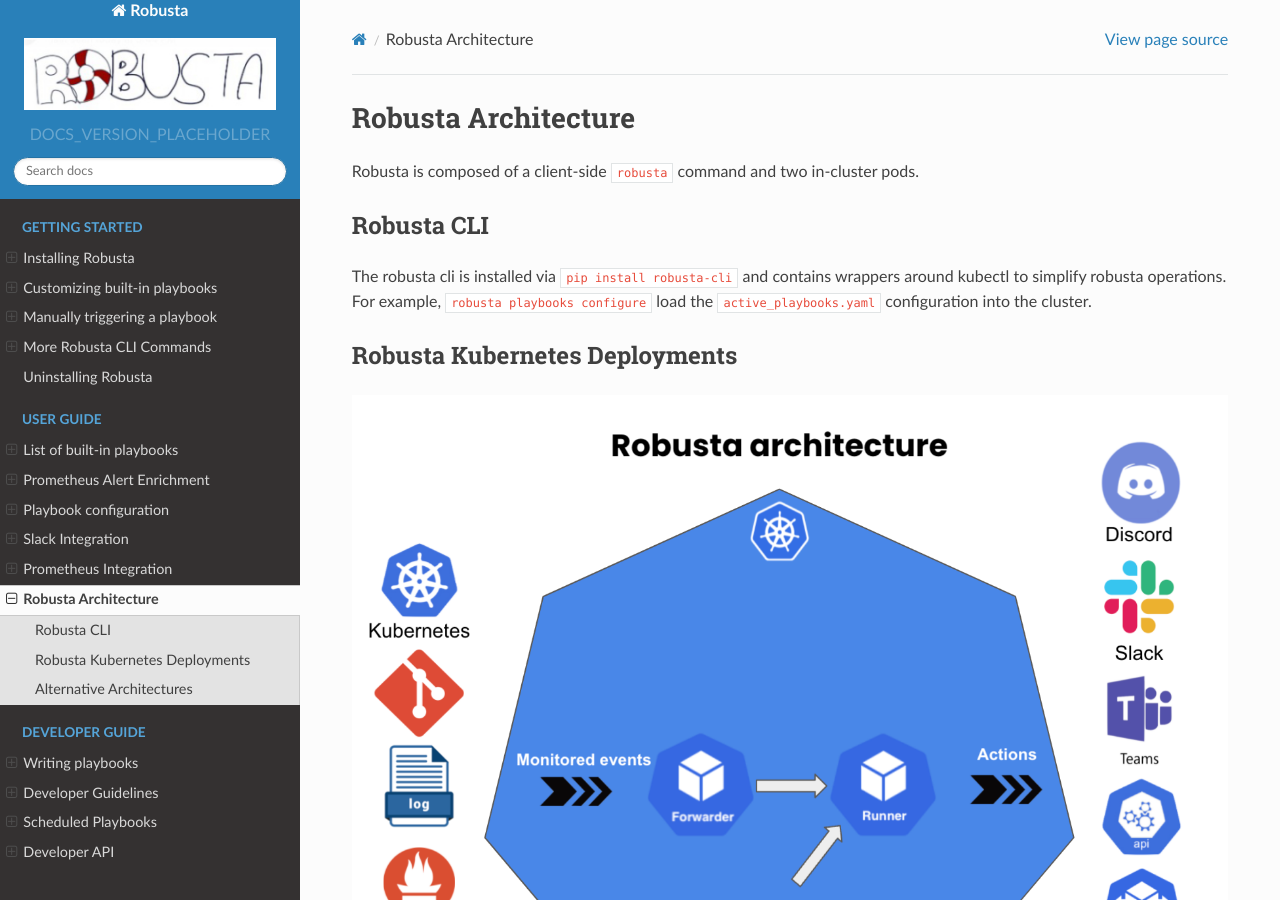
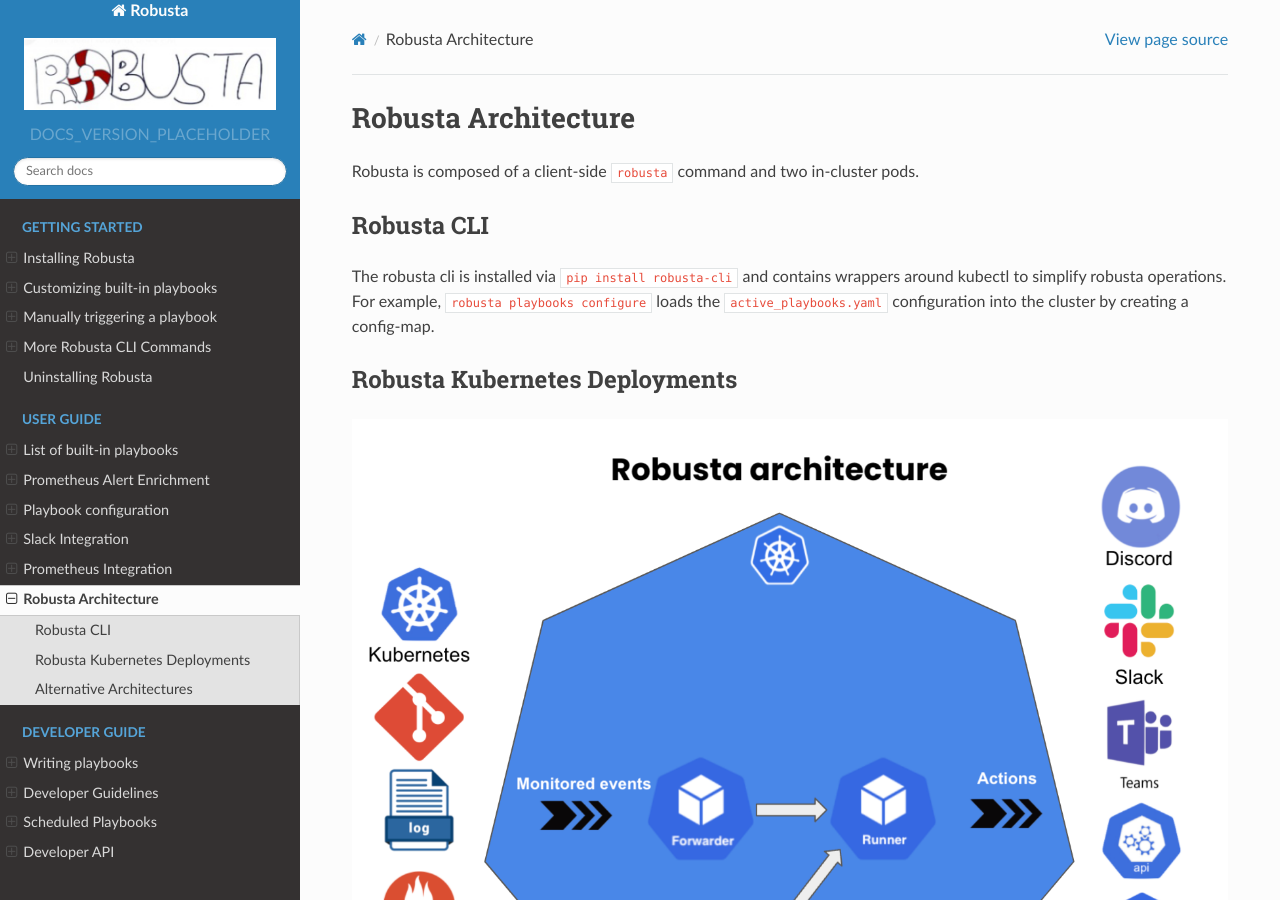
Before and after one commit to robusta-dev/robusta, a Sphinx documentation site: the page built from docs/user-guide/architecture.rst, in a window 1280 px wide and 900 px high. Built offline with Sphinx 7.4.7 and the Read the Docs theme 2.0.0, drawn with Linux system fonts in a browser that asks for light colours.

Commit message:
CR fixes

```diff
--- a/docs/getting-started/customization.rst
+++ b/docs/getting-started/customization.rst
@@ -6,7 +6,7 @@ Lets see how we can customize the broad collection of builtin playbooks.
 
 Setting up a playbooks directory
 -------------------------------------------------------------
-Robusta come with builtin `playbooks`
+Robusta comes with builtin `playbooks`
 Each ``playbook`` is a python script. Once loaded, it can be activated by including it in the ``active_playbooks.yaml`` file.
 The python defines the *available* playbooks and the yaml activates them.
 
--- a/docs/getting-started/uninstallation.rst
+++ b/docs/getting-started/uninstallation.rst
@@ -1,4 +1,4 @@
 Uninstalling Robusta
 #####################
 
-Robusta is installed using ``helm``. Running ``helm uninstall robusta`` remove all the installed components.
+Robusta is installed using ``helm``. Running ``helm uninstall robusta`` removes all the installed components.
--- a/docs/user-guide/architecture.rst
+++ b/docs/user-guide/architecture.rst
@@ -7,7 +7,7 @@ Robusta CLI
 -----------
 
 The robusta cli is installed via ``pip install robusta-cli`` and contains wrappers around kubectl to simplify
-robusta operations. For example, ``robusta playbooks configure`` load the ``active_playbooks.yaml`` configuration into the cluster.
+robusta operations. For example, ``robusta playbooks configure`` loads the ``active_playbooks.yaml`` configuration into the cluster by creating a config-map.
 
 Robusta Kubernetes Deployments
 ------------------------------
--- a/docs/user-guide/playbook-configuration.rst
+++ b/docs/user-guide/playbook-configuration.rst
@@ -14,7 +14,7 @@ Here is the layout of an example playbook directory:
         - other_playbook.py
         - requirements.txt
 
-This playbooks code would be loaded into Robusta with the command ``robusta playbooks load example_playbooks/``
+These playbooks code would be loaded into Robusta with the command ``robusta playbooks load example_playbooks/``
 This activation of these playbooks will be enabled using ``robusta playbooks configure example_playbooks/active_playbooks.yaml``
 
 At the moment, only one playbook directory can be loaded at a time. Loading another playbook directory will replace the previous one.
```
Also changed, not shown: README.md (+1 -1 lines), helm/README.md, 1 other file.
